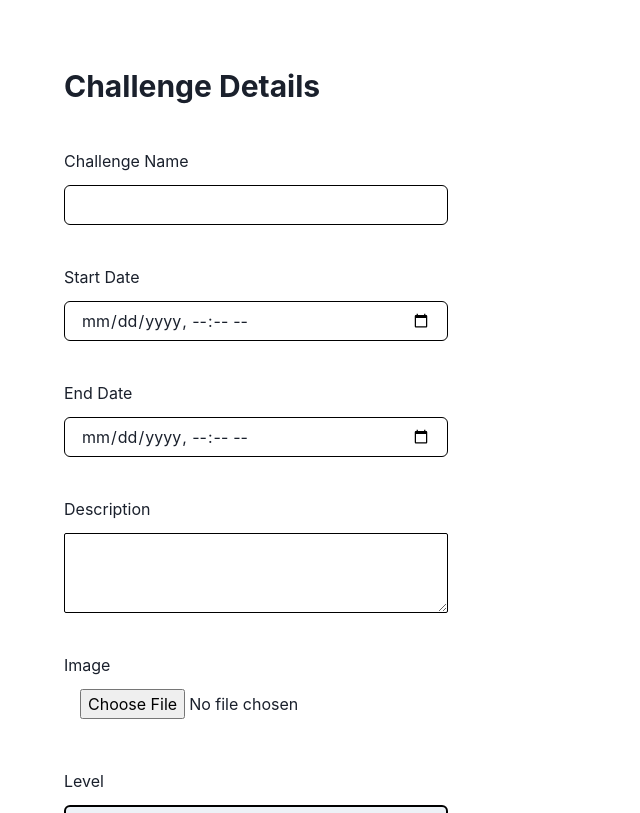
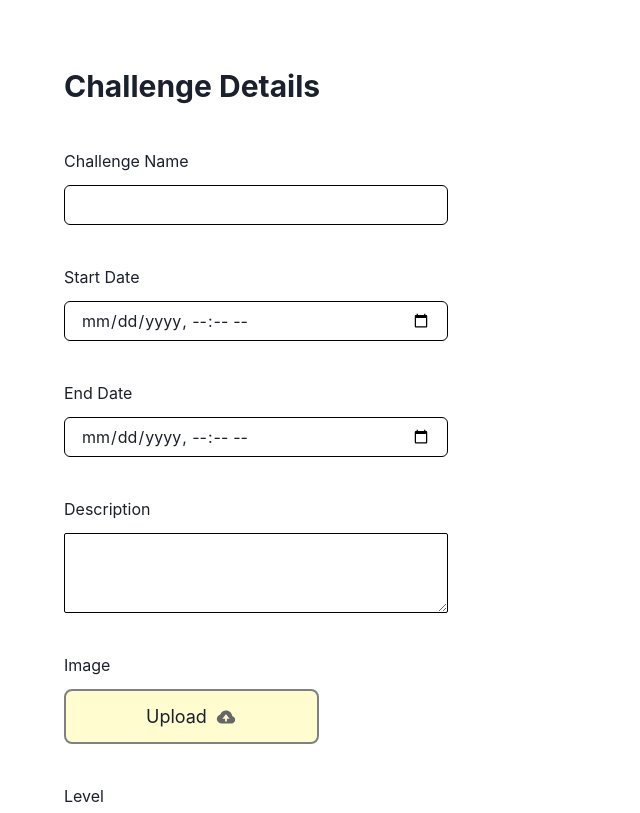
Before and after one commit to Lakshay200102/DPhi-app, a React (Create React App) app: page /createchallenge in a window 1280 px wide. Shown: the top 813 px of the page, without its empty margins (0-640 px from the left). Built offline with nearby package versions, Linux system fonts and the light colour scheme.

Commit message:
Image Issue Fixed

```diff
--- a/src/components/ChallengeDetails.js
+++ b/src/components/ChallengeDetails.js
@@ -1,6 +1,8 @@
 import {
   Box,
   Button,
+  Icon,
+  Image,
   Input,
   Select,
   Text,
@@ -9,6 +11,9 @@ import {
 import React, { useEffect, useState } from "react";
 import { useHistory, useParams } from "react-router-dom";
 import { ChallengeState } from "../context/ChallengeProvider";
+import cloudUpload from "../assets/icons/bxs_cloud-upload.svg";
+import imageFilled from '../assets/icons/bi_image-fill.svg'
+import { ArrowForwardIcon } from "@chakra-ui/icons";
 
 const ChallengeDetails = () => {
   const { challengeid } = useParams();
@@ -30,6 +35,7 @@ const ChallengeDetails = () => {
       setName(challengeDetails.name);
       setStartDate(challengeDetails.startDate);
       setEndDate(challengeDetails.endDate);
+      setPic(challengeDetails.pic);
       setDesc(challengeDetails.description);
       setLevel(challengeDetails.level);
     }
@@ -55,7 +61,7 @@ const ChallengeDetails = () => {
   const editHandler = async (event) => {
     event.preventDefault();
 
-    if (!name || !startDate || !endDate || !desc || !level) {
+    if (!name || !startDate || !endDate || !desc || !pic || !level) {
       return;
     }
 
@@ -147,13 +153,48 @@ const ChallengeDetails = () => {
       <Text marginTop={10} marginBottom={3}>
         Image
       </Text>
+
+      <Image
+        src={pic}
+        alt="Error"
+        width={300}
+        height={150}
+        display={pic ? "block" : "none"}
+        marginTop={5}
+        marginBottom={5}
+      />
+      <Box
+        textAlign="center"
+        width="fit-content"
+        border="2px"
+        borderColor="gray"
+        background="#FFFDD0"
+        _hover={{ background: "lightgray" }}
+        borderRadius="lg"
+        paddingTop={3}
+        paddingBottom={3}
+        paddingRight={20}
+        paddingLeft={20}
+      >
+        <label htmlFor="picInp" style={{ cursor: "pointer" }}>
+          <Text fontSize="lg" display="flex" alignItems={"center"}>
+            <Image src={imageFilled} marginRight={2} display={pic?'block':'none'} />
+            {pic?"Change Image" : 'Upload'}
+            <Icon as={ArrowForwardIcon} marginLeft={2} display={pic?'block':'none'} />
+            <Image src={cloudUpload} display={pic?'none':'block'} marginLeft={2} />
+          </Text>
+        </label>
+      </Box>
       <Input
+        opacity={0}
+        display="none"
         type="file"
         id="picInp"
         accept="image/*"
         border="none"
         onChange={(e) => postDetails(e.target.files[0])}
       />
+
       <Text marginTop={10} marginBottom={3}>
         Level
       </Text>
--- a/src/context/ChallengeProvider.js
+++ b/src/context/ChallengeProvider.js
@@ -12,7 +12,7 @@ const ChallengeProvider = (props) => {
   const [challengeArray, setChallengeArray] = useState([
     {
       _id: "g98sHiD5yq",
-      pic: Datathon,
+      pic: 'https://res.cloudinary.com/captaincomder/image/upload/v1666374098/qdllojo9svjye1pxuxlh.png',
       name: "Data Science Bootcamp - Graded Datathon",
       startDate: "2022-10-19T12:00",
       endDate: "2022-10-22T12:00",
@@ -22,7 +22,7 @@ const ChallengeProvider = (props) => {
     },
     {
       _id: "GluLo1IHOX",
-      pic: Butterfly,
+      pic: 'https://res.cloudinary.com/captaincomder/image/upload/v1666371564/ihpeeoonebv1lwfsorj4.png',
       name: "Data Sprint 72 - Butterfly Identification",
       startDate: "2022-10-22T15:00",
       endDate: "2022-10-25T15:00",
@@ -32,7 +32,7 @@ const ChallengeProvider = (props) => {
     },
     {
       _id: "XDqxtDJhhw",
-      pic: Graduates,
+      pic: 'https://res.cloudinary.com/captaincomder/image/upload/v1666374052/hyqekyttdtf2dvw5tvla.png',
       name: "Engineering Graduates Employment Outcomes",
       startDate: "2022-10-12T18:00",
       endDate: "2022-10-15T18:00",
@@ -42,7 +42,7 @@ const ChallengeProvider = (props) => {
     },
     {
       _id: "OloAhQskMw",
-      pic: Travel,
+      pic: 'https://res.cloudinary.com/captaincomder/image/upload/v1666374013/ooexenacnhpakqijghcu.png',
       name: "Travel Insurance Claim Prediction",
       startDate: "2022-10-08T21:00",
       endDate: "2022-10-10T21:00",
```
